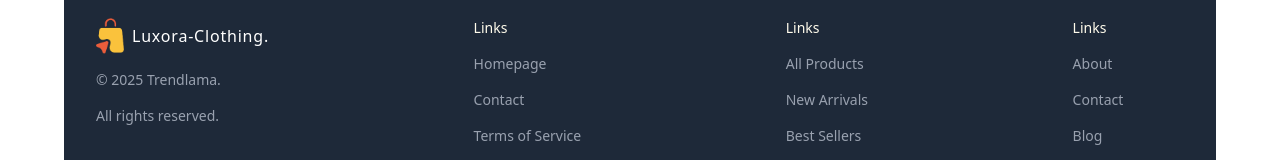
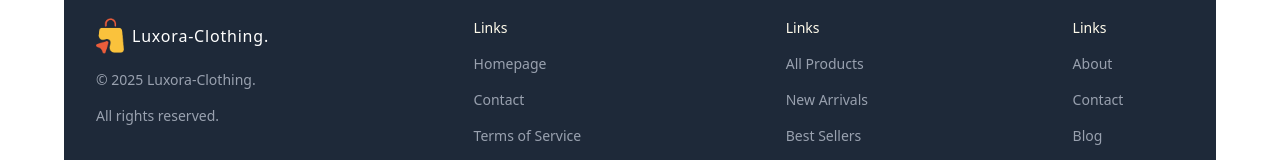
Before and after one commit to imeshbandara/Luxora-Clothing, a Next.js app in the folder client/: page /cart in a window 1280 px wide. Shown: the part 684-844 px from the top of the page. Built offline with nearby package versions, Linux system fonts and the light colour scheme.

Commit message:
fixed some errors

```diff
--- a/client/src/app/cart/page.tsx
+++ b/client/src/app/cart/page.tsx
@@ -7,7 +7,7 @@ import { CartItemsType, ShippingFormInputs } from "@/types";
 import { ArrowRight, Trash2 } from "lucide-react";
 import Image from "next/image";
 import { useRouter, useSearchParams } from "next/navigation";
-import { useState } from "react";
+import { useState, Suspense } from "react";
 
 const steps = [
   {
@@ -81,7 +81,7 @@ const steps = [
 //   },
 // ];
 
-const CartPage = () => {
+const CartContent = () => {
   const searchParams = useSearchParams();
   const router = useRouter();
   const [shippingForm, setShippingForm] = useState<ShippingFormInputs>();
@@ -224,4 +224,12 @@ const CartPage = () => {
   );
 };
 
+const CartPage = () => {
+  return (
+    <Suspense fallback={<div className="text-center mt-12">Loading Cart...</div>}>
+      <CartContent />
+    </Suspense>
+  );
+};
+
 export default CartPage;
--- a/client/src/app/layout.tsx
+++ b/client/src/app/layout.tsx
@@ -16,8 +16,8 @@ const geistMono = Geist_Mono({
 });
 
 export const metadata: Metadata = {
-  title: "Trendlama - Best Clothes",
-  description: "Trendlama is the best place to find the best clothes",
+  title: "Luxora-Clothing - Best Clothes",
+  description: "Luxora-Clothing is the best place to find the best clothes",
 };
 
 export default function RootLayout({
--- a/client/src/app/products/[id]/page.tsx
+++ b/client/src/app/products/[id]/page.tsx
@@ -23,7 +23,7 @@ const product: ProductType = {
 export const generateMetadata = async ({
   params,
 }: {
-  params: { id: string };
+  params: Promise<{ id: string }>;
 }) => {
   // TODO:get the product from db
   // TEMPORARY
--- a/client/src/components/Footer.tsx
+++ b/client/src/components/Footer.tsx
@@ -6,12 +6,12 @@ const Footer = () => {
     <div className="mt-16 flex flex-col items-center gap-8 md:flex-row md:items-start md:justify-between md:gap-0 bg-gray-800 p-8 rounded-lg">
       <div className="flex flex-col gap-4 items-center md:items-start">
         <Link href="/" className="flex items-center">
-          <Image src="/logo.png" alt="TrendLama" width={36} height={36} />
+          <Image src="/logo.png" alt="Luxora-Clothing" width={36} height={36} />
           <p className="hidden md:block text-md font-medium tracking-wider text-white">
            Luxora-Clothing.
           </p>
         </Link>
-        <p className="text-sm text-gray-400">© 2025 Trendlama.</p>
+        <p className="text-sm text-gray-400">© 2025 Luxora-Clothing.</p>
         <p className="text-sm text-gray-400">All rights reserved.</p>
       </div>
       <div className="flex flex-col gap-4 text-sm text-gray-400 items-center md:items-start">
--- a/client/src/components/Navbar.tsx
+++ b/client/src/components/Navbar.tsx
@@ -11,7 +11,7 @@ const Navbar = () => {
       <Link href="/" className="flex items-center">
         <Image
           src="/logo.png"
-          alt="TrendLama"
+          alt="Luxora-Clothing"
           width={36}
           height={36}
           className="w-6 h-6 md:w-9 md:h-9"
```
Also changed, not shown: 1 other file (tests, documents, lock files or other folders).
